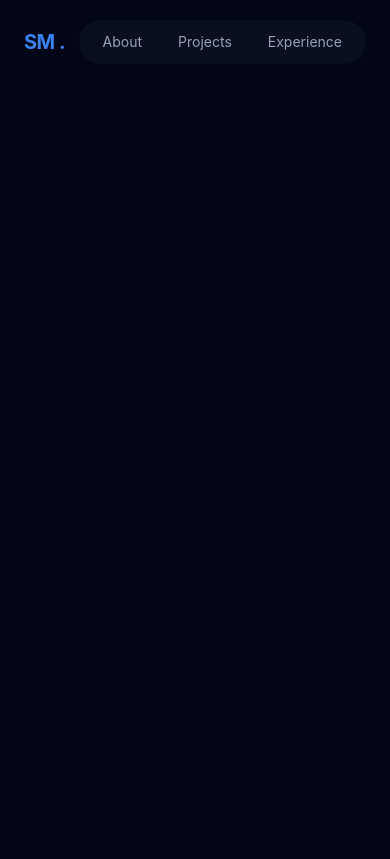
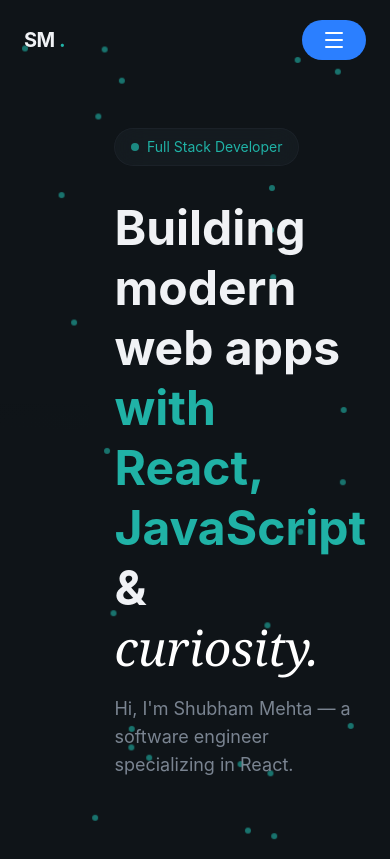
Before and after one commit to mshubham17/portfolio, a React (Vite) app: page / in a window 390 px wide. Built offline with nearby package versions, Linux system fonts and the light colour scheme.

Commit message:
Add navbar and hero section with mobile menu

```diff
--- a/package.json
+++ b/package.json
@@ -11,6 +11,7 @@
   },
   "dependencies": {
     "@tailwindcss/vite": "^4.2.1",
+    "lucide-react": "^0.575.0",
     "react": "^19.2.0",
     "react-dom": "^19.2.0",
     "tailwindcss": "^4.2.1"
--- /dev/null
+++ b/src/components/button.jsx
@@ -0,0 +1,18 @@
+export const Button = ({ className, size, children }) => {
+  const baseClasses =
+    "relative overflow-hidden rounded-full font-medium focus:outline-none focus-visible:ring-2 focus-visible:ring-primary bg-primary text-primary-foreground hover:bg-primary/90 shadow-primary/25";
+
+  const sizeClasses = {
+    sm: "px-4 py-2 text-sm",
+    default: "px-6 py-3 text-base",
+    lg: "px-8 py-4 text-lg",
+  };
+  const classes = `${baseClasses} ${sizeClasses[size]} ${className}`;
+  return (
+    <button className="px-5 py-2 rounded-full bg-blue-500 text-white">
+      <span className="relative flex items-center justify-center gap-2">
+        {children}
+      </span>
+    </button>
+  );
+};
--- a/src/index.css
+++ b/src/index.css
@@ -1,26 +1,26 @@
 @import "tailwindcss";
 
 @theme {
-  --color-background: #020617;
-  --color-foreground: #f8fafc;
+  --color-background: #0f1418;
+  --color-foreground: #f0f2f5;
 
-  --color-card: #0f172a;
+  --color-card: #141a1f;
 
-  --color-primary: #3b82f6;
+  --color-primary: #20b2a6;
   --color-primary-foreground: #ffffff;
 
-  --color-secondary: #6366f1;
-  --color-secondary-foreground: #ffffff;
+  --color-secondary: #1f2830;
+  --color-secondary-foreground: #20b2a6;
 
-  --color-muted: #334155;
-  --color-muted-foreground: #94a3b8;
+  --color-muted: #252e37;
+  --color-muted-foreground: #7a8491;
 
-  --color-border: #1e293b;
+  --color-border: #242b32;
 
   --radius: 0.75rem;
 
-  --color-highlight: #60a5fa;
-  --color-surface: #111827;
+  --color-highlight: #f5a623;
+  --color-surface: #1a2329;
 }
 
 @layer base {
@@ -43,6 +43,46 @@
   .glass {
     background-color: color-mix(in srgb, var(--color-surface) 50%, transparent);
     backdrop-filter: blur(16px);
-    border: 1px solid color-mix (in srgb, var(--color-border) 50%, transparent);
+    border: 1px solid color-mix(in srgb, var(--color-border) 50%, transparent);
+  }
+
+  .glass-strong {
+    background-color: color-mix(in srgb, var(--color-surface) 80%, transparent);
+    backdrop-filter: blur(24px);
+    border: 1px solid color-mix(in srgb, var(--color-border) 60%, transparent);
   }
 }
+
+@layer utilities {
+  @keyframes fade-in {
+    from {
+      opacity: 0;
+      transform: translateY(20px);
+      filter: blur(10px);
+    }
+    to {
+      opacity: 1;
+      transform: translateY(0);
+      filter: blur(10px);
+    }
+  }
+
+  @keyframes slow-drift {
+    0%,
+    100% {
+      transform: translate(0, 0);
+    }
+    25% {
+      transform: translate(20px, -30px);
+    }
+    50% {
+      transform: translate(-15px, -20px);
+    }
+    75% {
+      transform: translate(30px, 10px);
+    }
+  }
+  .animate-fade-in {
+    animation: fade-in 0.8s ease ease-out both;
+  }
+}
--- a/src/layout/navbar.jsx
+++ b/src/layout/navbar.jsx
@@ -1,3 +1,7 @@
+import { Button } from "../components/button";
+import { Menu, X } from "lucide-react";
+import { useState } from "react";
+
 const navLinks = [
   { href: "#About", label: "About" },
   { href: "#Projects", label: "Projects" },
@@ -5,23 +9,24 @@
 ];
 
 export const Navbar = () => {
+  const [isMobileMenuOpen, setIsMobileMenuOpen] = useState(false);
   return (
-    <header className="fixed top-0 left-0 right-0 bg-transparent py-5">
+    <header className="fixed top-0 left-0 right-0 bg-transparent py-5 z-50">
       <nav className=" container mx-auto px-6 flex items-center justify-between">
         <a
           href="#"
-          className="text-xl font-bold tracking-tight hover: text-primary transition-colors"
+          className="text-xl font-bold tracking-tight hover:text-foreground transition-colors"
         >
           SM <span className="text-primary">.</span>
         </a>
-
-        <div className="flex items-center gap-6">
+        {/* Desktop */}
+        <div className="hidden md:flex items-center gap-6">
           <div className="glass rounded-full px-2 py-1 flex items-center gap-1">
             {navLinks.map((link, index) => (
               <a
                 href={link.href}
                 key={index}
-                className="px-4 py-2 text-sm text-muted-foreground rounded-full"
+                className="px-4 py-2 text-sm text-muted-foreground hover:text-foreground rounded-full hover:bg-surface"
               >
                 {" "}
                 {link.label}
@@ -29,7 +34,40 @@
             ))}
           </div>
         </div>
+
+        {/* {Contact BUTTON} */}
+        <div className="hidden md:block">
+          <Button size="sm">Contact Me</Button>
+        </div>
+
+        {/* {Mobile menu buttton} */}
+        <Button
+          className="md:hidden p-2 text-foreground cursor-pointer"
+          onClick={() => setIsMobileMenuOpen((prev) => !prev)}
+        >
+          {isMobileMenuOpen ? <X size={24} /> : <Menu size={24} />}
+        </Button>
       </nav>
+      {/* {Mobile menu} */}
+      {isMobileMenuOpen && (
+        <div className="md:hidden glass-strong animate-fade-in">
+          <div className="container mx-auto px-6 py-6 flex flex-col gap-4">
+            {navLinks.map((link, index) => (
+              <a
+                href={link.href}
+                key={index}
+                className="text-lg text-muted-foreground hover:text-foreground py-2"
+              >
+                {" "}
+                {link.label}
+              </a>
+            ))}
+            <Button onClick={() => setIsMobileMenuOpen(false)}>
+              Contact Me
+            </Button>
+          </div>
+        </div>
+      )}
     </header>
   );
 };
--- a/src/sections/Hero.jsx
+++ b/src/sections/Hero.jsx
@@ -1,3 +1,64 @@
 export const Hero = () => {
-  return <section></section>;
+  return (
+    <section className="relative min-h-screen flex items-center overflow-hidden">
+      <div>
+        <img
+          src="image.png"
+          alt="Hero image"
+          className="w-full h-full object-cover opacity-40"
+        />
+        <div className=" absolute inset-0 bg-gradient-to-b from-background/20 via-background to-background" />
+      </div>
+
+      {/* {Green Dots} */}
+      <div className="absolute inset-0 overflow-hidden pointer-events-none">
+        {[...Array(30)].map((_, i) => (
+          <div
+            key={i}
+            className="absolute w-1.5 h-1.5 rounded-full opacity-60"
+            style={{
+              backgroundColor: "#20B2A6",
+              left: `${Math.random() * 100}%`,
+              top: `${Math.random() * 100}%`,
+              animation: `slow-drift ${15 + Math.random() * 20}s ease-in-out infinite`,
+              animationDelay: `${Math.random() * 5}s`,
+            }}
+          />
+        ))}
+      </div>
+      <div className="container mx-auto px-6 pt-32 pb-20 relative z-10">
+        <div className="grid lg:grid-cols-2 gap-12 items-center">
+          {/* Left Column - Text Content */}
+          <div className="space-y-8">
+            <div className="animate-fade-in">
+              <span className="inline-flex items-center gap-2 px-4 py-2 rounded-full glass text-sm text-primary">
+                <span className="w-2 h-2 bg-primary rounded-full animate-pulse" />
+                Full Stack Developer
+              </span>
+            </div>
+
+            {/* Headline */}
+            <div className="space-y-4">
+              <h1 className="text-5xl md:text-6xl lg:text-7xl font-bold leading-tight animate-fade-in animation-delay-100">
+                Building modern web apps{" "}
+                <span className="text-primary glow-text">
+                  with React, JavaScript
+                </span>
+                <br />
+                &
+                <br />
+                <span className="font-serif italic font-normal text-white">
+                  curiosity.
+                </span>
+              </h1>
+              <p className="text-lg text-muted-foreground max-w-lg animate-fade-in animation-delay-200">
+                Hi, I'm Shubham Mehta — a software engineer specializing in
+                React.
+              </p>
+            </div>
+          </div>
+        </div>
+      </div>
+    </section>
+  );
 };
```
Also changed, not shown: public/image.png (added), src/App.jsx (line endings or trailing spaces), 1 other file (tests, documents, lock files or other folders).
